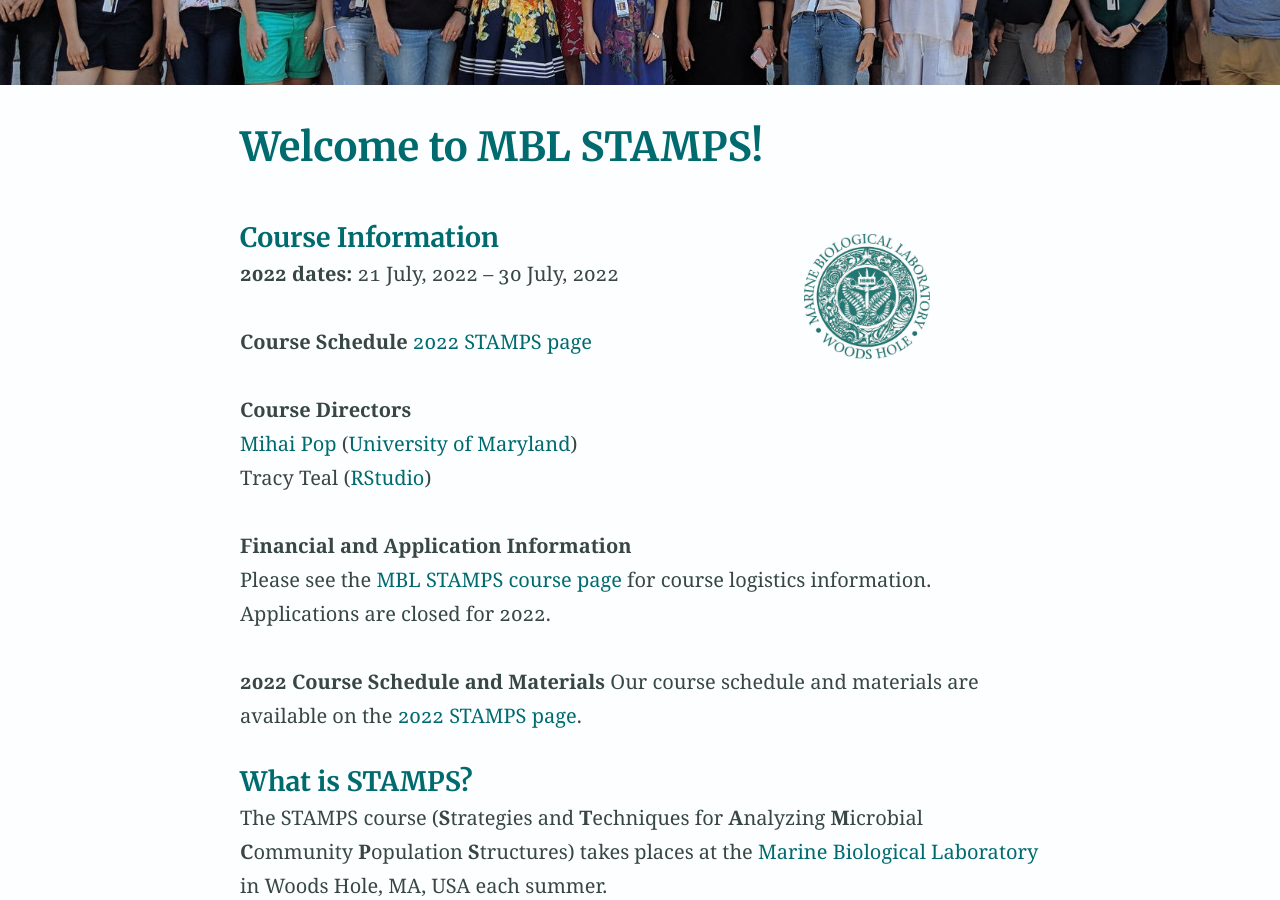
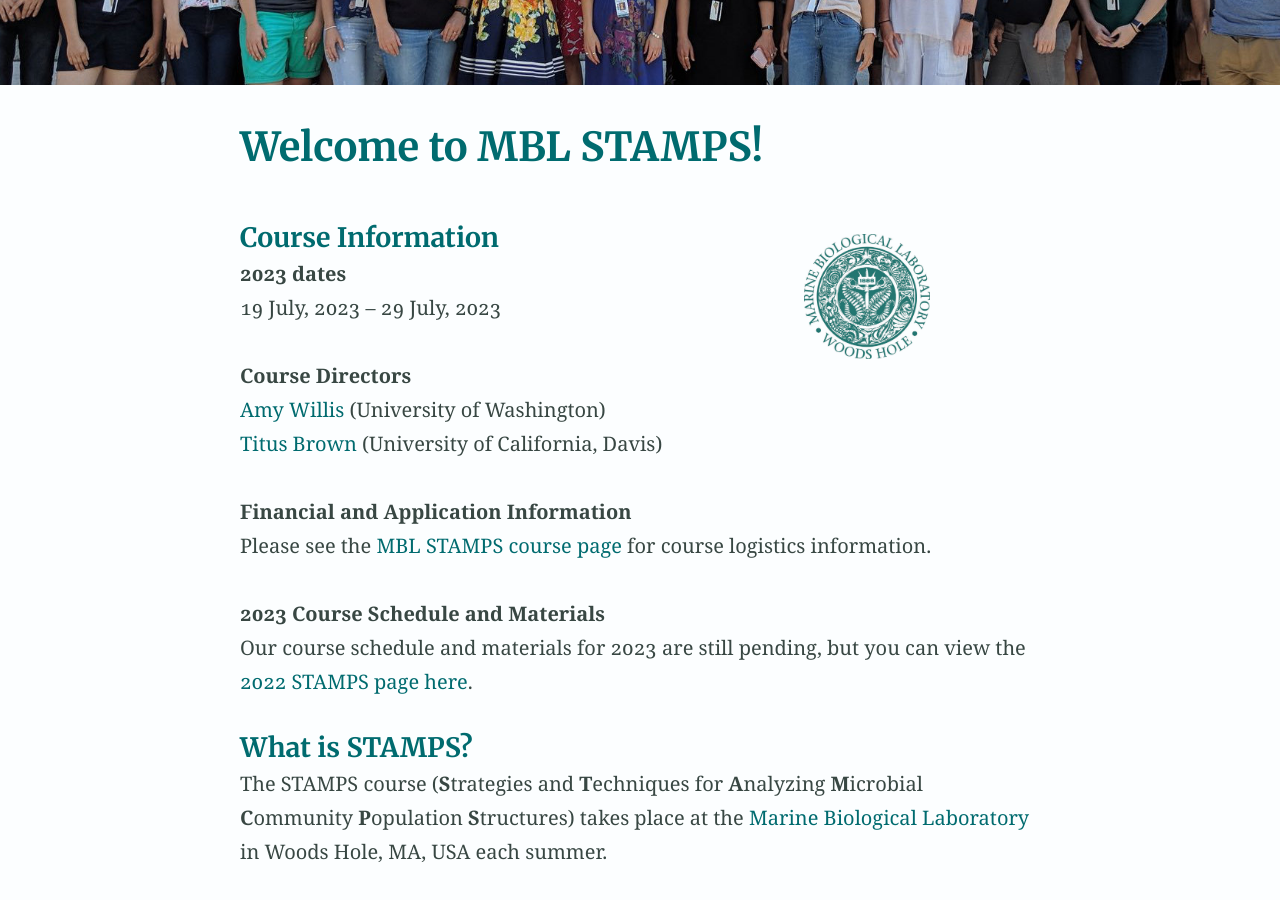
Before and after one commit to mblstamps/mblstamps.github.io, a Jekyll site: the page built from index.md, in a window 1280 px wide and 900 px high, scrolled down 327 px. Built offline with Jekyll 4.4.1, drawn with Linux system fonts in a browser that asks for light colours; our own code applies the rules of GitHub Pages for plain Markdown files; some of the changed text lies outside the part shown.

Commit message:
updating page between 2022 and 2023 courses

```diff
--- a/index.md
+++ b/index.md
@@ -7,24 +7,22 @@ excerpt: "Home page for the MBL STAMPS course."
 <a href="https://www.mbl.edu/"><img src="/images/MBL-logo.jpg" style="float: right; height: 150px; padding-right: 90px; padding-top: 25px; margin: 20px"></a>
 
 #### Course Information
-**2022 dates:** 21 July, 2022 – 30 July, 2022
-
-**Course Schedule**
-[2022 STAMPS page](https://github.com/mblstamps/stamps2022/wiki)
+**2023 dates**
+19 July, 2023 – 29 July, 2023
 
 **Course Directors**
-[Mihai Pop](http://www.cbcb.umd.edu/~mpop/) ([University of Maryland](https://www.umd.edu/))
-Tracy Teal ([RStudio](https://rstudio.com/))
+[Amy Willis](http://statisticaldiversitylab.com/) (University of Washington)
+[Titus Brown](https://www.vetmed.ucdavis.edu/faculty/c-titus-brown) (University of California, Davis)
 
 **Financial and Application Information**
-Please see the [MBL STAMPS course page](https://www.mbl.edu/education/courses/stamps/) for course logistics information. Applications are closed for 2022.
+Please see the [MBL STAMPS course page](https://www.mbl.edu/education/courses/stamps/) for course logistics information.
 
-**2022 Course Schedule and Materials**
-Our course schedule and materials are available on the [2022 STAMPS page](https://github.com/mblstamps/stamps2022/wiki).
+**2023 Course Schedule and Materials**
+Our course schedule and materials for 2023 are still pending, but you can view the [2022 STAMPS page here](https://github.com/mblstamps/stamps2022/wiki).
 
 
 #### What is STAMPS?
-The STAMPS course (**S**trategies and **T**echniques for **A**nalyzing **M**icrobial **C**ommunity **P**opulation **S**tructures) takes places at the [Marine Biological Laboratory](https://www.mbl.edu/) in Woods Hole, MA, USA each summer.
+The STAMPS course (**S**trategies and **T**echniques for **A**nalyzing **M**icrobial **C**ommunity **P**opulation **S**tructures) takes place at the [Marine Biological Laboratory](https://www.mbl.edu/) in Woods Hole, MA, USA each summer.
 
 Current sequencing technologies enable highly comprehensive investigations of microbial communities. But the size of these datasets poses enormous computational challenges, and our ability to generate them has largely been outpacing our collective ability to manipulate and utilize them. The STAMPS course promotes dialogue and the exchange of ideas between experts in environmental and microbiome analysis and offers interdisciplinary bioinformatics and statistical training to practitioners of molecular microbial ecology and genomics.
 
```
Also changed, not shown: other parts of index.md (+9 -1 lines).
